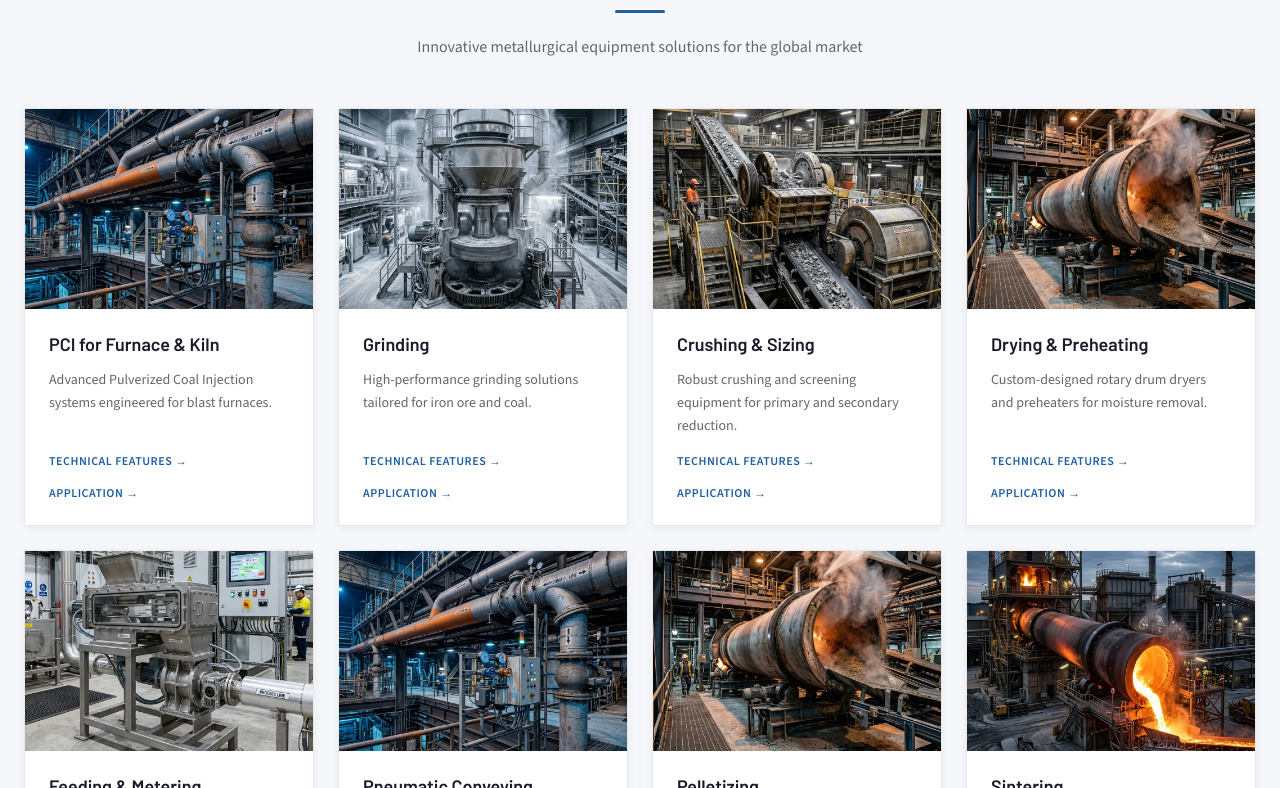
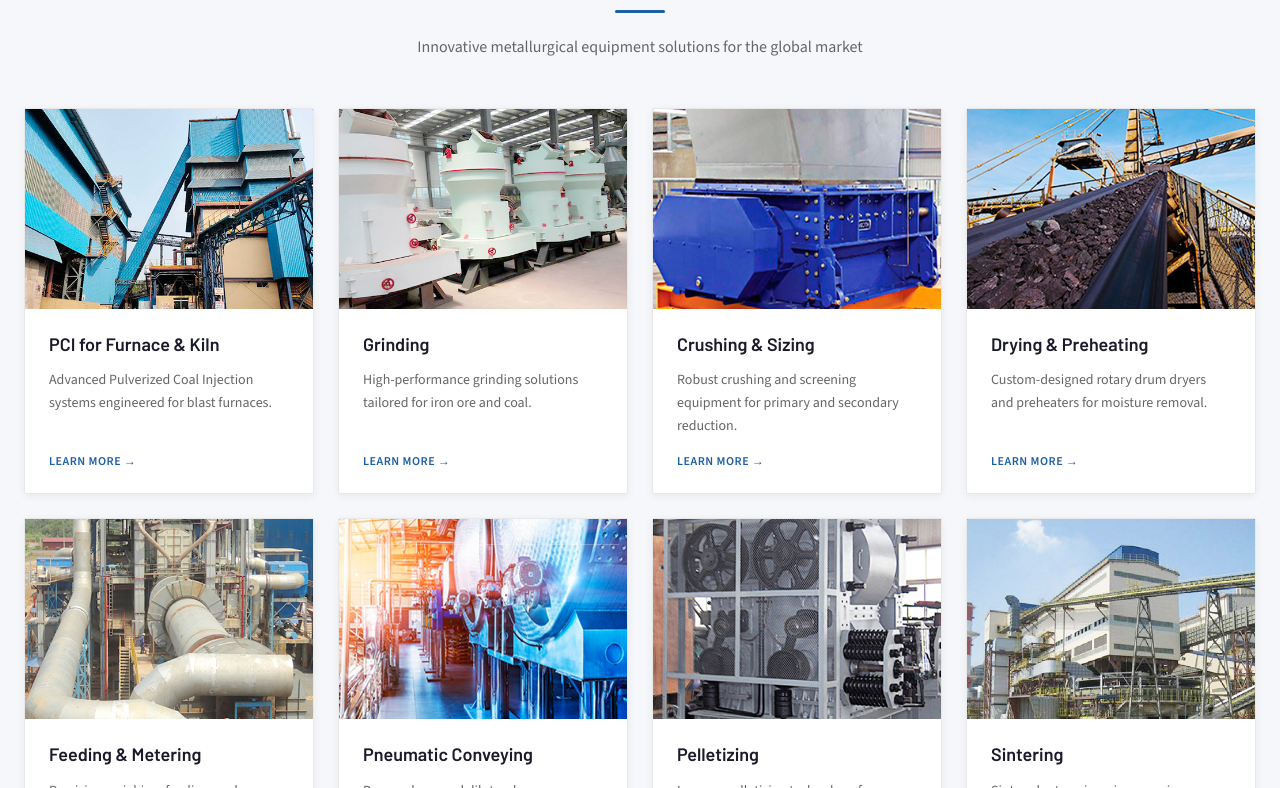
Before and after one commit to royal300/ande_industry, a React (Vite) app: page / in a window 1280 px wide. Shown: the part 952-1740 px from the top of the page. Built offline with nearby package versions, Linux system fonts and the light colour scheme.

Commit message:
chore: update home technology section images and links

```diff
--- a/src/pages/home/HomePage.jsx
+++ b/src/pages/home/HomePage.jsx
@@ -151,14 +151,14 @@ function StatsBar() {
 
 /* ──────────────── Technology Section ──────────────── */
 const homeTechData = [
-  { title: 'PCI for Furnace & Kiln', desc: 'Advanced Pulverized Coal Injection systems engineered for blast furnaces.', image: '/images/tech_pneumatic_1780751853220.webp' },
-  { title: 'Grinding', desc: 'High-performance grinding solutions tailored for iron ore and coal.', image: '/images/tech_grinding_1780751799211.webp' },
-  { title: 'Crushing & Sizing', desc: 'Robust crushing and screening equipment for primary and secondary reduction.', image: '/images/tech_crushing_1780751814463.webp' },
-  { title: 'Drying & Preheating', desc: 'Custom-designed rotary drum dryers and preheaters for moisture removal.', image: '/images/tech_drying_1780751825785.webp' },
-  { title: 'Feeding & Metering', desc: 'Precision weighing, feeding, and metering systems ensuring accurate dosing.', image: '/images/tech_feeding_1780751840036.webp' },
-  { title: 'Pneumatic Conveying', desc: 'Dense-phase and dilute-phase pneumatic conveying systems.', image: '/images/tech_pneumatic_1780751853220.webp' },
-  { title: 'Pelletizing', desc: 'Iron ore pelletizing technology from concentrate preparation to firing.', image: '/images/tech_drying_1780751825785.webp' },
-  { title: 'Sintering', desc: 'Sinter plant engineering covering raw material blending and ignition.', image: '/images/tech_lime_1780751871313.webp' },
+  { title: 'PCI for Furnace & Kiln', desc: 'Advanced Pulverized Coal Injection systems engineered for blast furnaces.', image: '/Technology/PulvarizedCoalInjection.jpg' },
+  { title: 'Grinding', desc: 'High-performance grinding solutions tailored for iron ore and coal.', image: '/Technology/Grinding.jpg' },
+  { title: 'Crushing & Sizing', desc: 'Robust crushing and screening equipment for primary and secondary reduction.', image: '/Technology/crushingsizing.jpg' },
+  { title: 'Drying & Preheating', desc: 'Custom-designed rotary drum dryers and preheaters for moisture removal.', image: '/Technology/dying.jpg' },
+  { title: 'Feeding & Metering', desc: 'Precision weighing, feeding, and metering systems ensuring accurate dosing.', image: '/Technology/feedingmetering.jpg' },
+  { title: 'Pneumatic Conveying', desc: 'Dense-phase and dilute-phase pneumatic conveying systems.', image: '/Technology/pneumatic.jpg' },
+  { title: 'Pelletizing', desc: 'Iron ore pelletizing technology from concentrate preparation to firing.', image: '/Technology/pelletizing.jpg' },
+  { title: 'Sintering', desc: 'Sinter plant engineering covering raw material blending and ignition.', image: '/Technology/sinetering.jpg' },
 ];
 
 function HomeTechnology() {
@@ -178,10 +178,7 @@ function HomeTechnology() {
               title={tech.title}
               description={tech.desc}
               image={tech.image}
-              links={[
-                { label: 'Technical Features', href: `/technology` },
-                { label: 'Application', href: `/technology` }
-              ]}
+              href="/technology"
             />
           ))}
         </AnimatedSection>
```
